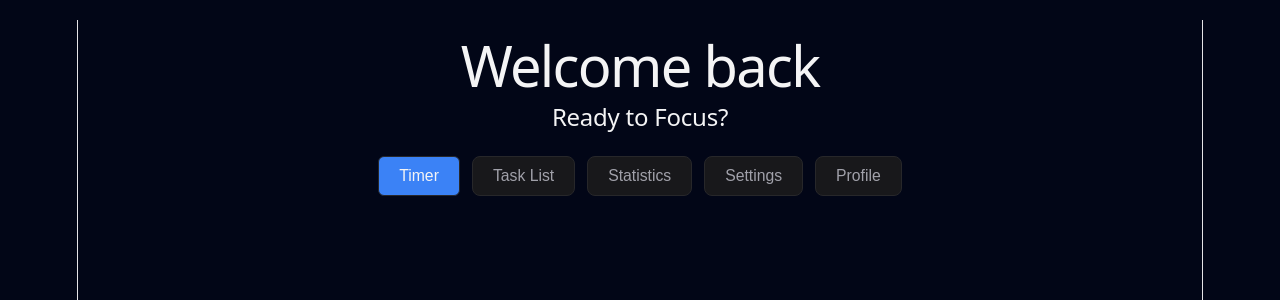
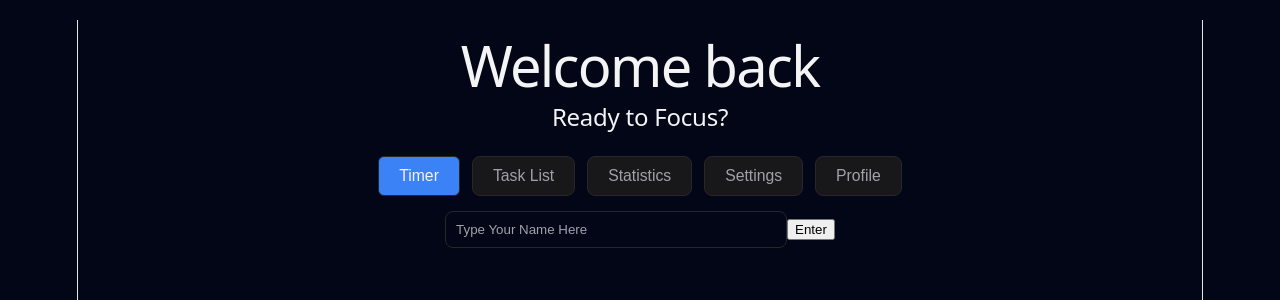
Before and after one commit to FinchDefense/flowstate-app, a React (Vite) app: page / in a window 1280 px wide. Shown: the top 300 px of the page. Built offline with nearby package versions, Linux system fonts and the light colour scheme.

Commit message:
Add styling to the name sections of the header

```diff
--- a/src/App.css
+++ b/src/App.css
@@ -63,3 +63,26 @@ body {
   background-color: #2563eb;
   color: #ffffff;
 }
+
+
+.name-input-box {
+  width: 50px;
+  width: 320px;
+  padding: 10px;
+  border-radius: 8px;
+  margin: 15px auto;
+
+  background-color: var(--bg-color);
+  color: #ffffff;
+  border: 1px solid var(--border-color);
+  transition: border-color 0.2s ease;
+}
+
+.name-input-box::placeholder {
+  color: var(--text-muted);
+}
+
+.name-input-box:focus {
+  border-color: var(--electric-blue);
+  box-shadow: 0 0 0 2px rgba(59, 130, 246, 0.15);
+}
--- a/src/App.tsx
+++ b/src/App.tsx
@@ -1,4 +1,4 @@
-import { useState } from "react";
+import { useEffect, useState } from "react";
 import { Timer } from "./components/Timer";
 import { TaskList } from "./components/TaskList";
 import { Settings } from "./components/Settings";
@@ -10,10 +10,23 @@ import "./index.css";
 
 export function App() {
   const [activeTab, setActiveTab] = useState<"timer" | "taskList" | "statistics" | "settings" | "profile">("timer");
+  const [userName, setUserName] = useState<string>(() => {
+    const currentName = localStorage.getItem("flowstate_userName");
+    return currentName ? currentName : "";
+  });
+
+  useEffect(() => {
+    localStorage.setItem("flowstate_userName", userName);
+  }, [userName]);
+
+  const updateUserName = (event: React.ChangeEvent<HTMLInputElement>) => {
+    setUserName(event.target.value);
+  }
+
   return (
     <div className="app-container">
       <div className="header">
-        <h1 className="welcome-message">Welcome back</h1>
+        <h1 className="welcome-message">Welcome back {userName} </h1>
         <h2 className="welcome-message">Ready to Focus?</h2>
         <div className="tabs">
           <button
@@ -47,6 +60,14 @@ export function App() {
             Profile
           </button>
         </div>
+        <div className="name-container">
+          <input
+          className="name-input-box"
+          placeholder="Type Your Name Here "
+          onChange={updateUserName}
+          />
+          <button>Enter</button>
+        </div>
       </div>
       <div className="content">
         {activeTab === "timer" && <Timer />}
```
